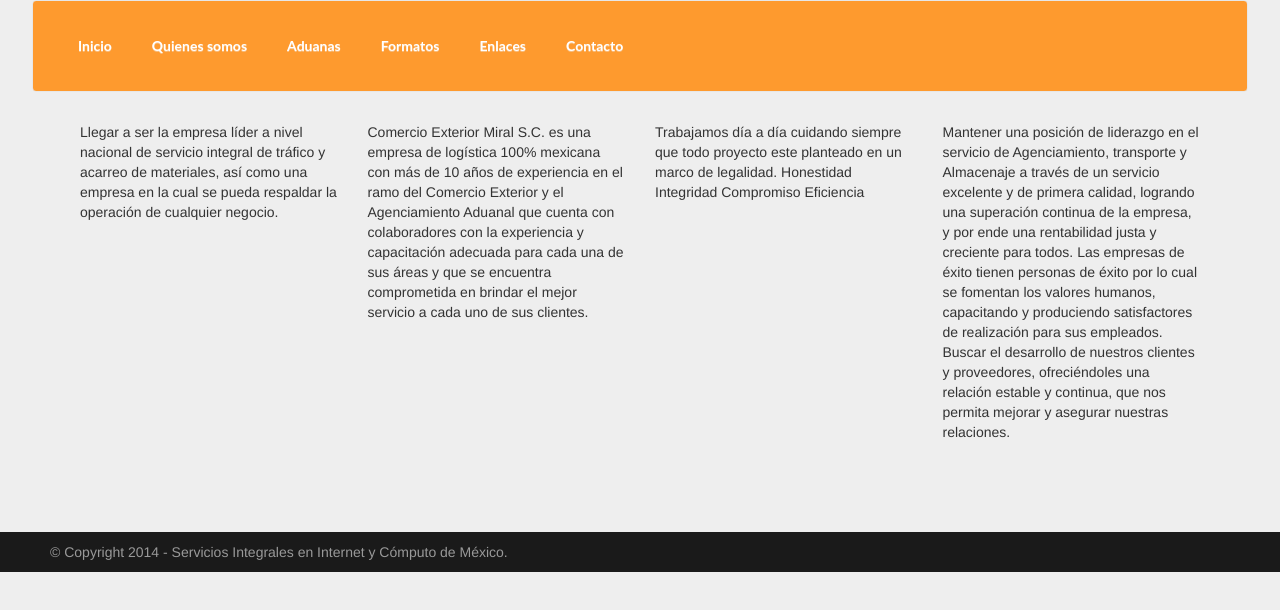
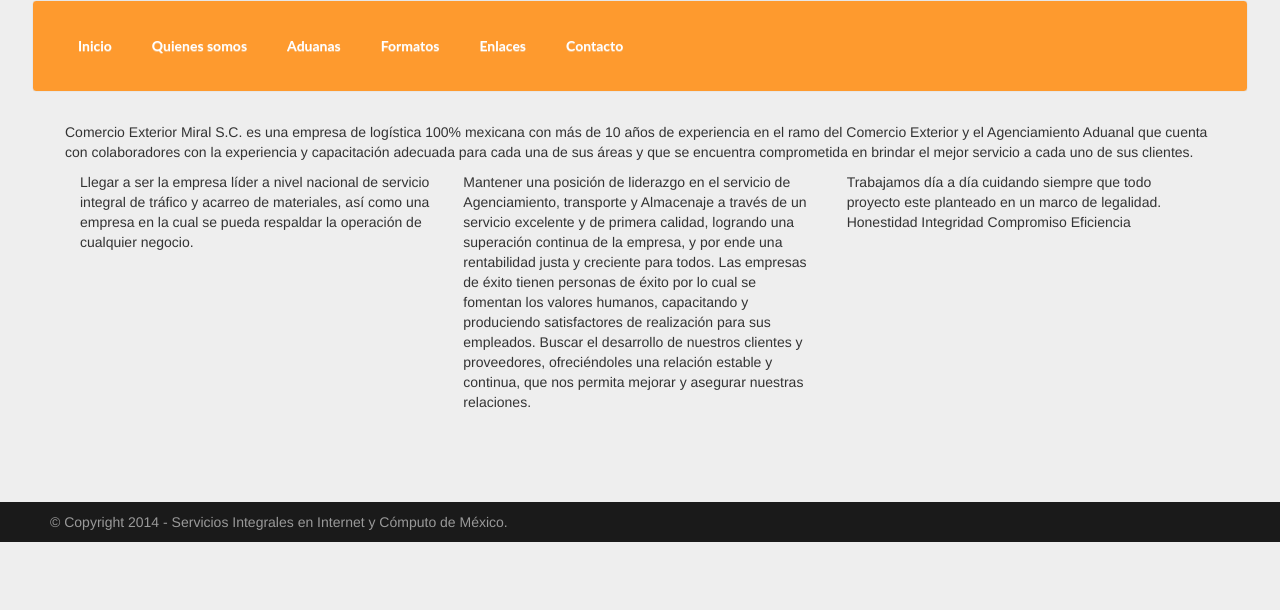
Before and after one commit to MBA22/miral, a plain HTML site: page quienes.html in a window 1280 px wide. Drawn offline with Linux system fonts and the light colour scheme; a web font is replaced by a local one.

```diff
--- a/quienes.html
+++ b/quienes.html
@@ -38,19 +38,19 @@
   <div class="container">
     <div class="content">
       <div class="content">
-        <div class="col-md-3 col-md-push-3">
+        <div>
           <p>Comercio Exterior Miral S.C. es una empresa de logística 100% mexicana con más de 10 años de experiencia en el ramo del Comercio Exterior y el Agenciamiento Aduanal que cuenta con colaboradores con la experiencia y capacitación adecuada para cada una de sus áreas y que se encuentra comprometida en brindar el mejor servicio a cada uno de sus clientes.
           </p>
         </div>
       </div>
       <div class="content">
-        <div class="col-md-3 col-md-pull-3">
+        <div class="col-md-4">
           <p>Llegar a ser la empresa líder a nivel nacional de servicio integral de tráfico y acarreo de materiales, así como una empresa en la cual se pueda respaldar la operación de cualquier negocio.
           </p>
         </div>
       </div>
       <div class="content">
-        <div class="col-md-3 col-md-push-3">
+        <div class="col-md-4">
           <p>Mantener una posición de liderazgo en el servicio de Agenciamiento, transporte y Almacenaje a través de un servicio excelente y de primera calidad, logrando una superación continua de la empresa, y por ende una rentabilidad justa y creciente para todos.
 
           Las empresas de éxito tienen personas de éxito por lo cual se fomentan los valores humanos, capacitando y produciendo satisfactores de realización para sus empleados.
@@ -60,7 +60,7 @@
         </div>
       </div>
       <div class="contant">
-        <div class="col-md-3 col-md-pull-3">
+        <div class="col-md-4">
           <p>Trabajamos día a día cuidando siempre que todo proyecto este planteado en un marco de legalidad.
 
             Honestidad
```
